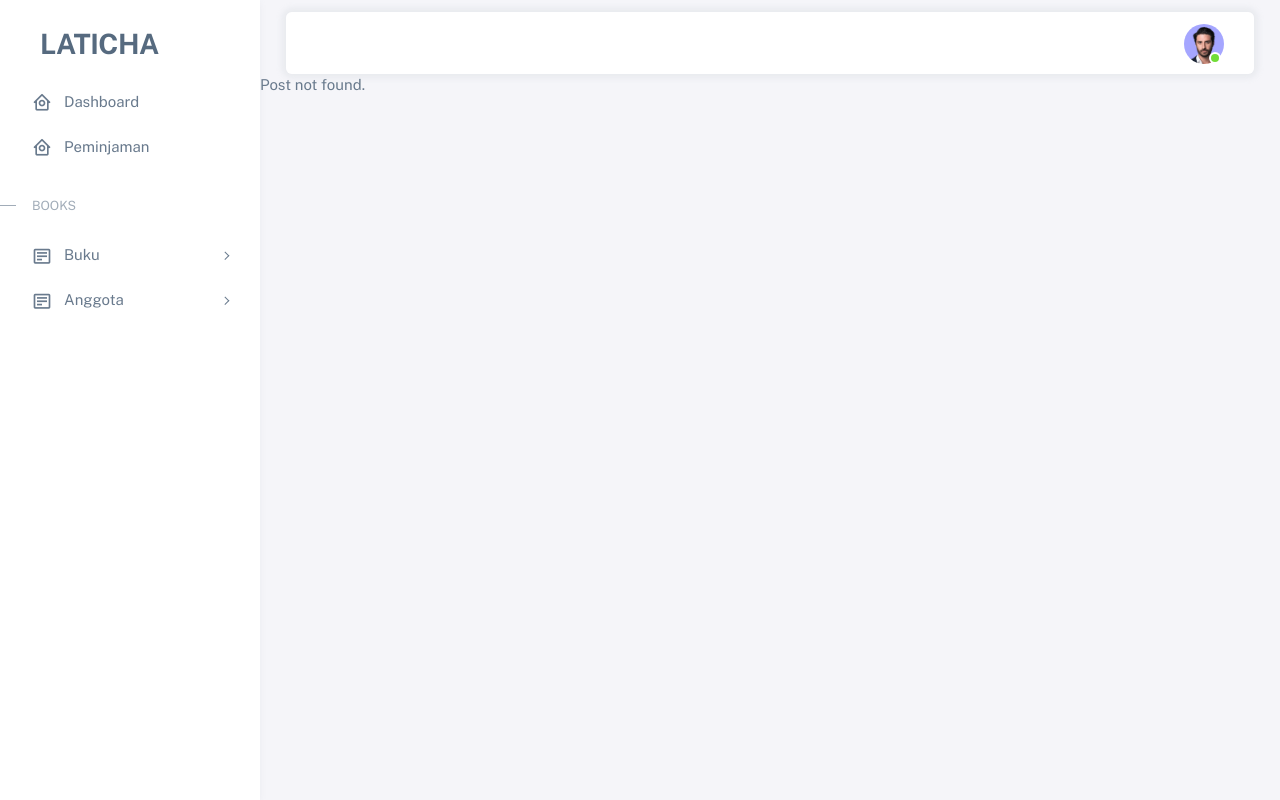
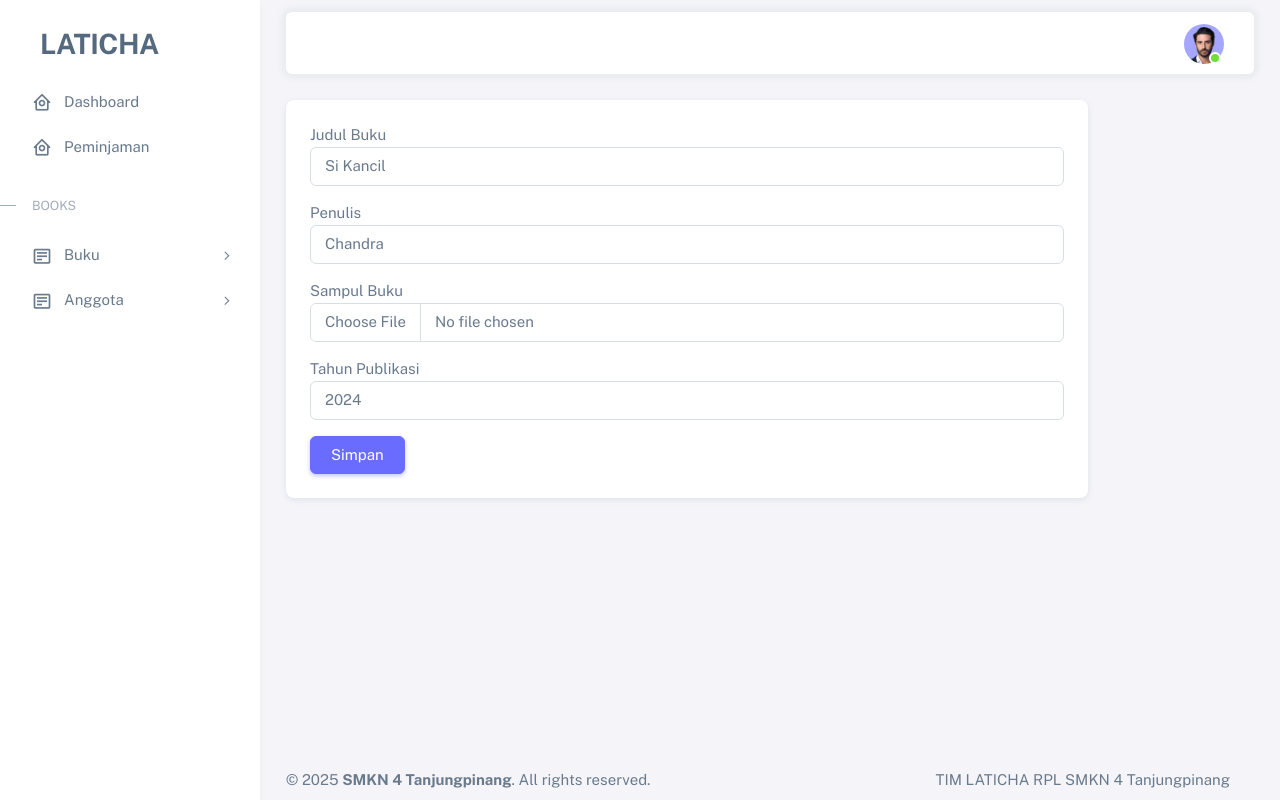
Before and after one commit to Nurraficha-Azzahra/latichaLibrary, a PHP site: page /edit_buku.php?id_buku=2 in a window 1280 px wide. Run offline with PHP 8.4, Linux system fonts and the light colour scheme; the visitor is signed in with stand-in values (Sample User, id 1); data comes from the database, SQL or seed files in the repository; data that the repository does not hold is empty.

Commit message:
menambahkan gambar sampul buku ke tabel berisi relasi buku

```diff
--- a/edit_buku.php
+++ b/edit_buku.php
@@ -7,10 +7,22 @@
 
 // Mengambil ID postingan yang akan diedit dari parameter URL
 //../edit_post.php?post_id=
-$postIdToEdit = $_GET['post_id']; // Pastikan parameter 'post_id' ada di URL
+if(!isset($_GET["id_buku"])){
+    echo "
+    <div style='margin : 2rem 3rem'>
+        <h3>Buku tidak ditemukan </h3>
+        <a href='buku.php'>
+            <button class='btn btn-primary'>Kembali ke buku</button>
+        </a>
+    </div>
+    ";
+    return;
+    exit();
+}
+$id = $_GET['id_buku']; // Pastikan parameter 'post_id' ada di URL
 
 // Query untuk mengambil data postingan berdasarkan ID
-$query = "SELECT * FROM posts WHERE id_post = $postIdToEdit";
+$query = "SELECT * FROM buku WHERE id_buku = $id";
 $result = $conn->query($query);
 
 // Memeriksa apakah data postingan ditemukan
@@ -31,57 +43,33 @@
             <div class="card mb-4">
                 <div class="card-body">
                     <!-- Formulir menggunakan metode POST untuk mengirim data -->
-                    <form method="POST" action="proses_post.php" enctype="multipart/form-data">
-                        <!-- Input tersembunyi untuk menyimpan ID postingan -->
-                        <input type="hidden" name="post_id" value="<?php echo $postIdToEdit; ?>">
+                    <form method="POST" action="proses_books.php" enctype="multipart/form-data">
+                        <!-- Input untuk judul postingan -->
+                        <input type="text" name="id_buku" value="<?=$id?>" hidden>
 
-                        <!-- Input untuk judul postingan -->
                         <div class="mb-3">
-                            <label for="post_title" class="form-label">Judul Postingan</label>
-                            <input type="text" class="form-control" id="post_title" name="post_title" value="<?php echo $post['post_title']; ?>" required>
+                            <label for="books_title" class="form-tabel">Judul Buku</label>
+                            <input type="text" class="form-control"name="judul_buku" value="<?=$post["judul_buku"]?>" required>
+                        </div>
+                        <!-- Input untuk mengunggah gambar -->
+                        <div class="mb-3">
+                            <label for="formFile" class="form-tabel">Penulis</label>
+                            <input class="form-control" type="text" name="penulis" value="<?=$post["penulis"]?>">
                         </div>
 
-                        <!-- Input untuk unggah gambar -->
-                         <div class="mb-3">
-                            <label for="formFile" Elass="form-label">Unggah Gambar</label>
-                            <input class="form-control" type="file" id="formFile" name="image_path" accept="image/*">
-                            <?php if (!empty($post['image_path'])): ?>
-                                <!-- Menampilkan gambar yang sudah diunggah -->
-                                <div class="mt-2">
-                                    <img src="<?= $post['image_path']; ?>" alt="CurrentImage" class="img-thumbnail" style="max-width: 200px;">
-                                </div>
-                            <?php endif; ?>
-                        </div>
 
-                        <!-- Dropdown untuk kategori -->
                         <div class="mb-3">
-                            <label for="category_id" class="form-label">Kategori</label>
-                            <select class="form-select" id="category_id" name="category_id" required>
-                                <option value="" selected disabled>Select one</option>
-                                <?php
-                                // Mengambil data kategori dari database
-                                $queryCategories = "SELECT * FROM categories";
-                                $resultCategories = $conn->query($queryCategories);
-                                // Menambahkan opsi ke dropdown
-                                if ($resultCategories->num_rows > 0) {
-                                    while ($row = $resultCategories->fetch_assoc()) {
-                                        // Menandai kategori yang sudah dipilih
-                                        $selected= ($row["category_id"] == $post['category_id']) ? "selected" : "";
-                                        echo "<option value='". $row["category_id"]. "' $selected>" . $row["category_name"]. "</option>";
-                                    }
-                                }
-                                ?>
-                            </select>
+                            <label for="formFile" class="form-tabel">Sampul Buku</label>
+                            <input class="form-control" type="file" name="sampul" placeholder="Upload gambar sampul buku" accept="image/*" required>
                         </div>
 
                         <!-- Textarea untuk konten postingan -->
                         <div class="mb-3">
-                            <label for="content" class="form-label">Konten</label>
-                            <textarea class="form-control" id="content" name="content" required><?php echo $post['content']; ?></textarea>
+                            <label for="formFile" class="form-tabel">Tahun Publikasi</label>
+                            <input class="form-control" type="number" id="tahun_publikasi" name="tahun_publikasi" value="<?=$post["tahun_publikasi"]?>" required></textarea>
                         </div>
-
-                        <!-- Tombol untuk memperbarui postingan -->
-                        <button type="submit" name="update" class="btn btn-primary">Update</button>
+                        <!-- Tombol submit -->
+                        <button type="submit" name="update" class="btn btn-primary">Simpan</button>
                     </form>
                 </div>
             </div>
```
